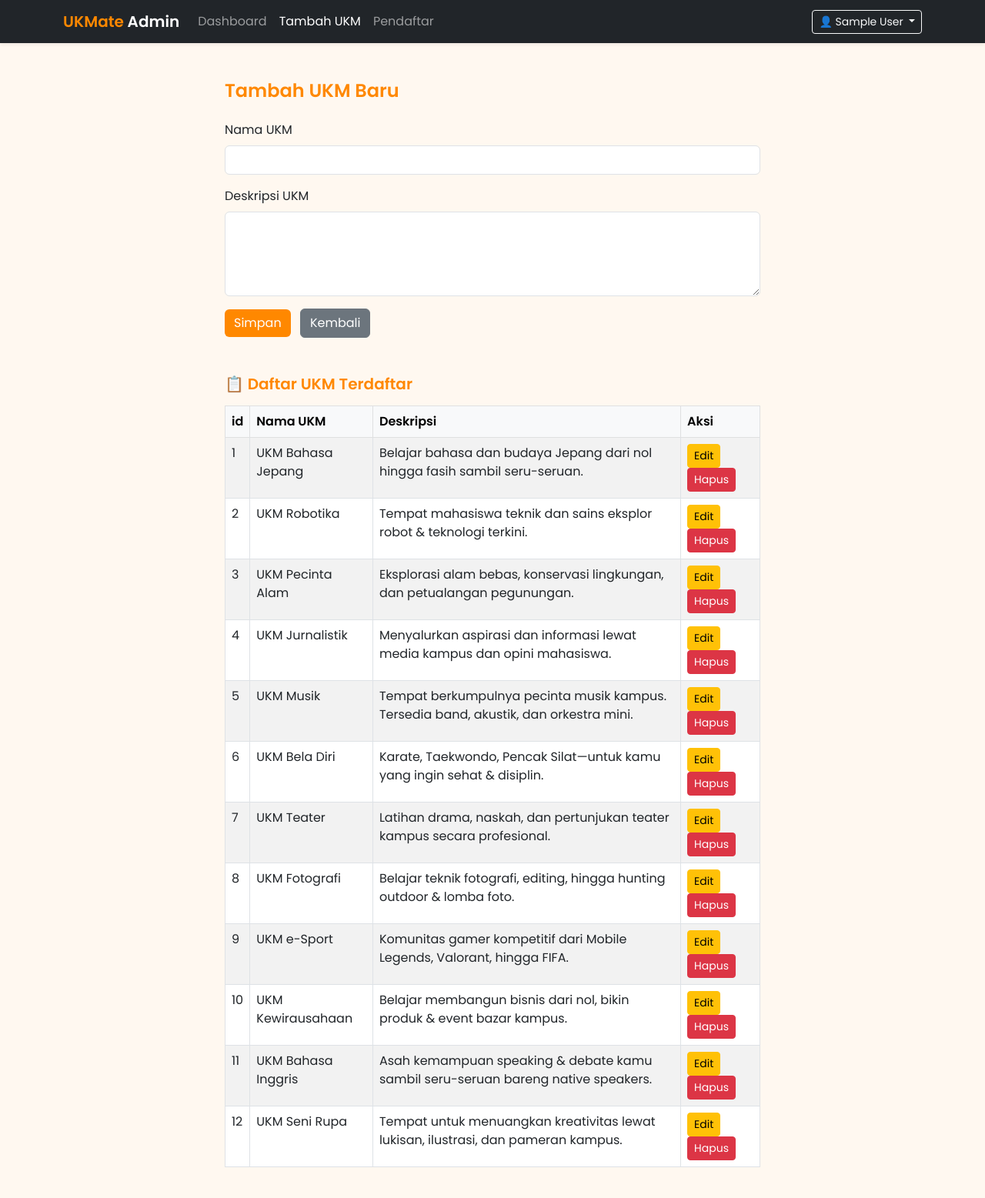
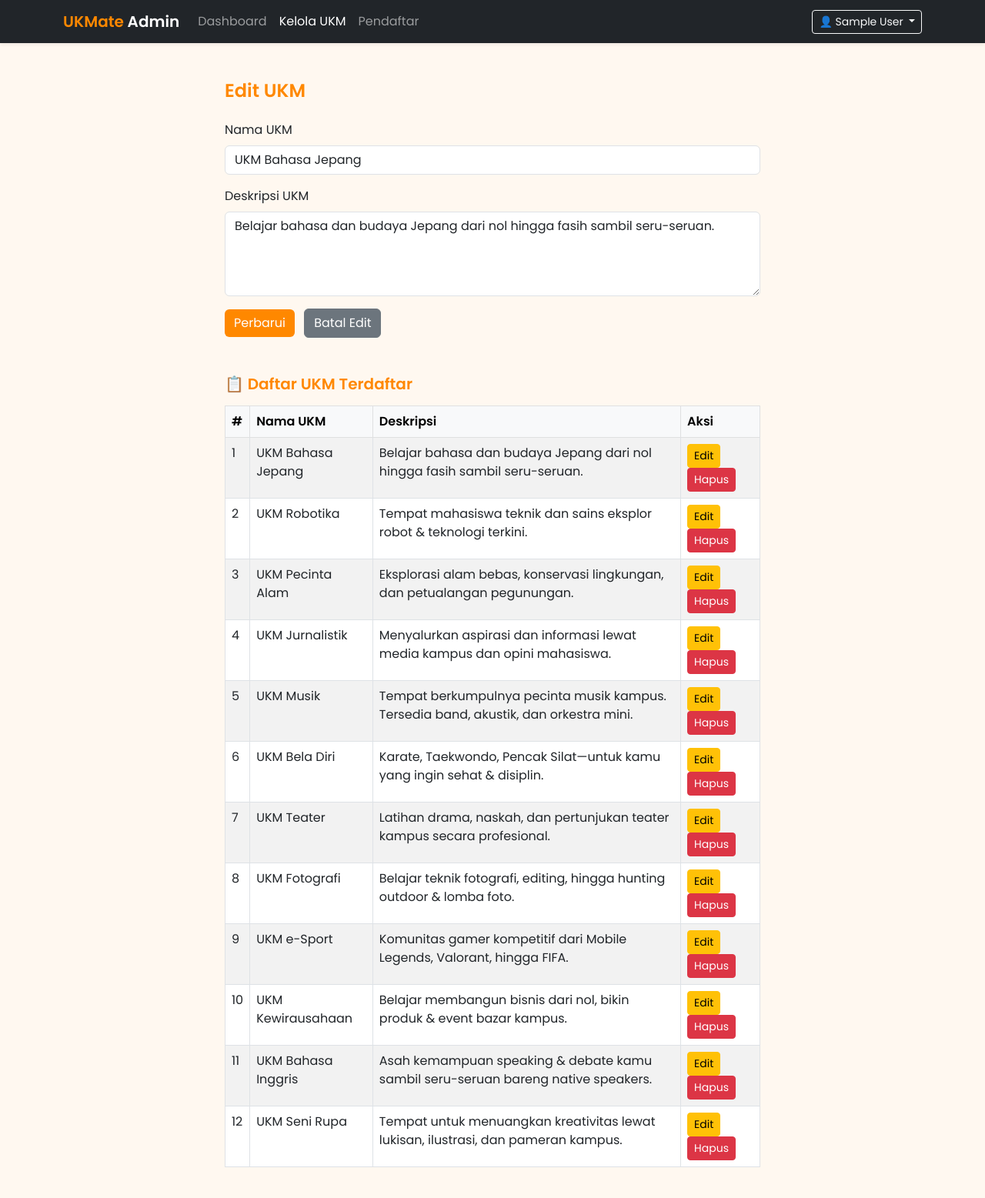
Before and after one commit to mhdnbl-hub/formlatihan, a PHP site: the page made by UAS WEB/tambah_ukm.php in a window 1280 px wide. Shown: the top 1557 px of the page at 77% size. Run offline with PHP 8.4, Linux system fonts and the light colour scheme; the visitor is signed in with stand-in values (Sample User, id 1); data comes from the database, SQL or seed files in the repository.

Commit message:
Update tambah_ukm.php

```diff
--- a/UAS WEB/tambah_ukm.php
+++ b/UAS WEB/tambah_ukm.php
@@ -10,25 +10,51 @@ if (!isset($_SESSION['role']) || $_SESSION['role'] !== 'admin') {
 $nama_admin = $_SESSION['nama'] ?? 'Admin';
 $msg = "";
 
+// Hapus UKM
+if (isset($_GET['hapus'])) {
+  $id = intval($_GET['hapus']);
+  mysqli_query($conn, "DELETE FROM ukm WHERE id = $id");
+  header("Location: tambah_ukm.php");
+  exit;
+}
+
+// Edit UKM
+$edit_mode = false;
+$edit_data = null;
+if (isset($_GET['edit'])) {
+  $edit_mode = true;
+  $id_edit = intval($_GET['edit']);
+  $result = mysqli_query($conn, "SELECT * FROM ukm WHERE id = $id_edit");
+  $edit_data = mysqli_fetch_assoc($result);
+}
+
+// Tambah atau Perbarui UKM
 if ($_SERVER["REQUEST_METHOD"] === "POST") {
   $nama = trim(mysqli_real_escape_string($conn, $_POST['nama_ukm']));
   $deskripsi = trim(mysqli_real_escape_string($conn, $_POST['deskripsi']));
 
-  // Cek apakah nama UKM sudah ada
-  $cek = mysqli_query($conn, "SELECT * FROM ukm WHERE nama_ukm = '$nama'");
-  if (mysqli_num_rows($cek) > 0) {
-    $msg = "❌ UKM dengan nama yang sama sudah ada.";
+  if ($edit_mode) {
+    $update = mysqli_query($conn, "UPDATE ukm SET nama_ukm='$nama', deskripsi='$deskripsi' WHERE id = $id_edit");
+    $msg = $update ? "✅ UKM berhasil diperbarui." : "❌ Gagal memperbarui UKM.";
   } else {
-    $query = "INSERT INTO ukm (nama_ukm, deskripsi) VALUES ('$nama', '$deskripsi')";
-    $msg = mysqli_query($conn, $query) ? "✅ UKM berhasil ditambahkan." : "❌ Gagal menambahkan UKM: " . mysqli_error($conn);
+    $cek = mysqli_query($conn, "SELECT * FROM ukm WHERE nama_ukm = '$nama'");
+    if (mysqli_num_rows($cek) > 0) {
+      $msg = "❌ UKM dengan nama yang sama sudah ada.";
+    } else {
+      $query = mysqli_query($conn, "INSERT INTO ukm (nama_ukm, deskripsi) VALUES ('$nama', '$deskripsi')");
+      $msg = $query ? "✅ UKM berhasil ditambahkan." : "❌ Gagal menambahkan UKM.";
+    }
   }
+
+  header("Location: tambah_ukm.php");
+  exit;
 }
 ?>
 <!DOCTYPE html>
 <html lang="id">
 <head>
   <meta charset="UTF-8" />
-  <title>Tambah UKM</title>
+  <title>Kelola UKM</title>
   <meta name="viewport" content="width=device-width, initial-scale=1" />
   <link href="https://cdn.jsdelivr.net/npm/bootstrap@5.3.0/dist/css/bootstrap.min.css" rel="stylesheet" />
   <link href="https://fonts.googleapis.com/css2?family=Poppins:wght@400;600&display=swap" rel="stylesheet" />
@@ -55,7 +81,7 @@ if ($_SERVER["REQUEST_METHOD"] === "POST") {
     <div class="collapse navbar-collapse" id="navbarAdmin">
       <ul class="navbar-nav me-auto">
         <li class="nav-item"><a class="nav-link" href="admin_dashboard.php">Dashboard</a></li>
-        <li class="nav-item"><a class="nav-link active" href="tambah_ukm.php">Tambah UKM</a></li>
+        <li class="nav-item"><a class="nav-link active" href="tambah_ukm.php">Kelola UKM</a></li>
         <li class="nav-item"><a class="nav-link" href="lihat_pendaftar.php">Pendaftar</a></li>
       </ul>
       <div class="dropdown">
@@ -71,23 +97,26 @@ if ($_SERVER["REQUEST_METHOD"] === "POST") {
 </nav>
 
 <div class="container my-5" style="max-width: 720px;">
-  <h4 class="mb-4 fw-semibold text-orange">Tambah UKM Baru</h4>
+  <h4 class="mb-4 fw-semibold text-orange"><?= $edit_mode ? 'Edit UKM' : 'Tambah UKM Baru' ?></h4>
 
   <?php if ($msg): ?>
-    <div class="alert <?= strpos($msg, '✅') !== false ? 'alert-success' : 'alert-warning' ?> shadow-sm"><?= $msg ?></div>
+    <div class="alert alert-info shadow-sm"><?= $msg ?></div>
   <?php endif; ?>
 
   <form method="post" class="mb-5">
     <div class="mb-3">
       <label class="form-label">Nama UKM</label>
-      <input type="text" name="nama_ukm" class="form-control" required />
+      <input type="text" name="nama_ukm" class="form-control" required
+        value="<?= htmlspecialchars($edit_data['nama_ukm'] ?? '') ?>" />
     </div>
     <div class="mb-3">
       <label class="form-label">Deskripsi UKM</label>
-      <textarea name="deskripsi" rows="4" class="form-control" required></textarea>
+      <textarea name="deskripsi" rows="4" class="form-control" required><?= htmlspecialchars($edit_data['deskripsi'] ?? '') ?></textarea>
     </div>
-    <button type="submit" class="btn btn-orange">Simpan</button>
-    <a href="admin_dashboard.php" class="btn btn-secondary ms-2">Kembali</a>
+    <button type="submit" class="btn btn-orange"><?= $edit_mode ? 'Perbarui' : 'Simpan' ?></button>
+    <?php if ($edit_mode): ?>
+      <a href="tambah_ukm.php" class="btn btn-secondary ms-2">Batal Edit</a>
+    <?php endif; ?>
   </form>
 
   <h5 class="fw-semibold text-orange">📋 Daftar UKM Terdaftar</h5>
@@ -95,7 +124,7 @@ if ($_SERVER["REQUEST_METHOD"] === "POST") {
     <table class="table table-bordered table-striped">
       <thead class="table-light">
         <tr>
-          <th>id</th>
+          <th>#</th>
           <th>Nama UKM</th>
           <th>Deskripsi</th>
           <th>Aksi</th>
@@ -111,8 +140,8 @@ if ($_SERVER["REQUEST_METHOD"] === "POST") {
           echo "<td>" . htmlspecialchars($row['nama_ukm']) . "</td>";
           echo "<td>" . nl2br(htmlspecialchars($row['deskripsi'])) . "</td>";
           echo "<td>
-                  <a href='edit_ukm.php?id={$row['id']}' class='btn btn-sm btn-warning me-1'>Edit</a>
-                  <a href='hapus_ukm.php?id={$row['id']}' class='btn btn-sm btn-danger' onclick=\"return confirm('Yakin hapus UKM ini?')\">Hapus</a>
+                  <a href='tambah_ukm.php?edit={$row['id']}' class='btn btn-sm btn-warning me-1'>Edit</a>
+                  <a href='tambah_ukm.php?hapus={$row['id']}' class='btn btn-sm btn-danger' onclick=\"return confirm('Yakin hapus UKM ini?')\">Hapus</a>
                 </td>";
           echo "</tr>";
           $no++;
```
